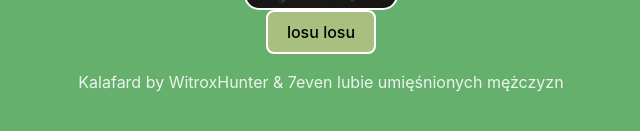
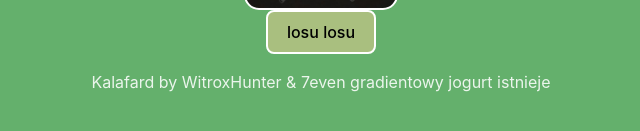
Before and after one commit to WitroxHunter/Kalafard, a React (Vite) app: page / in a window 1280 px wide. Shown: the part 517-648 px from the top of the page, without its empty margins (319-959 px from the left). Built offline with nearby package versions, Linux system fonts and the light colour scheme; a web font is replaced by a local one.

Commit message:
Update App.jsx

```diff
--- a/src/App.jsx
+++ b/src/App.jsx
@@ -7,7 +7,7 @@ const quote_list = ["ludzie śpią", "gradientowy jogurt istnieje", "eeeem", "lu
 
 function App() {
 
-  let chosen_quote = quote_list[Math.floor(Math.random() * (quote_list.length))]
+  let chosen_quote = GetRandomQuote();
 
   return (
     <>
```
